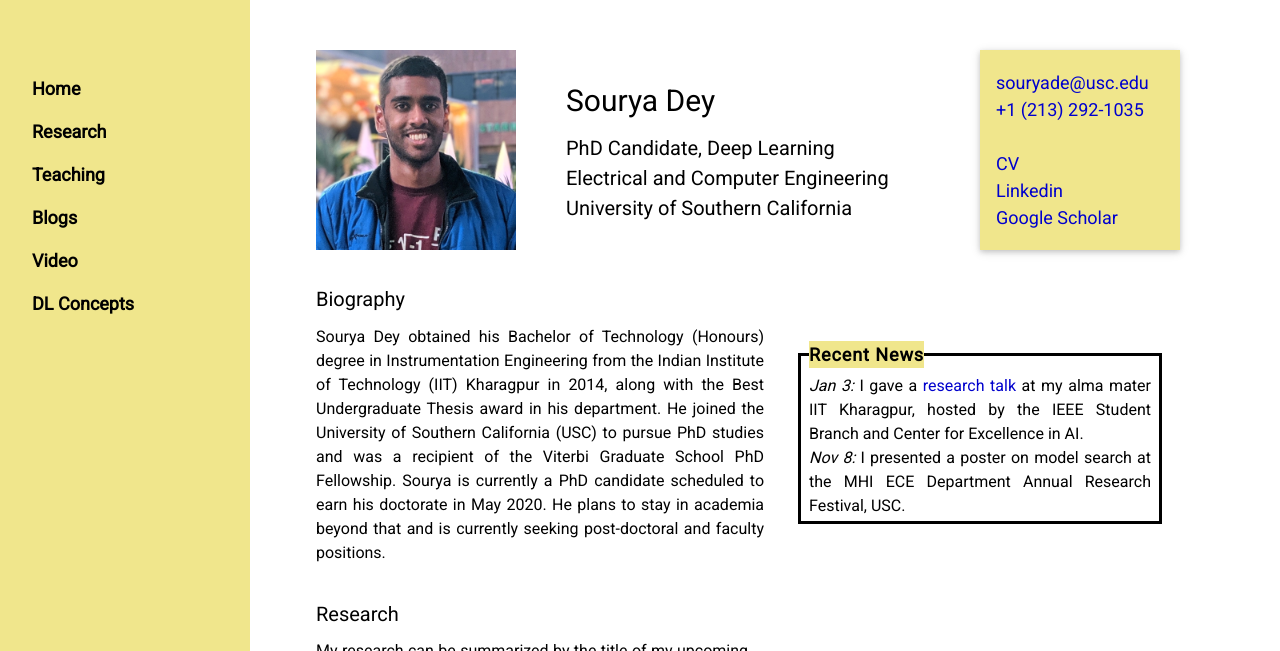
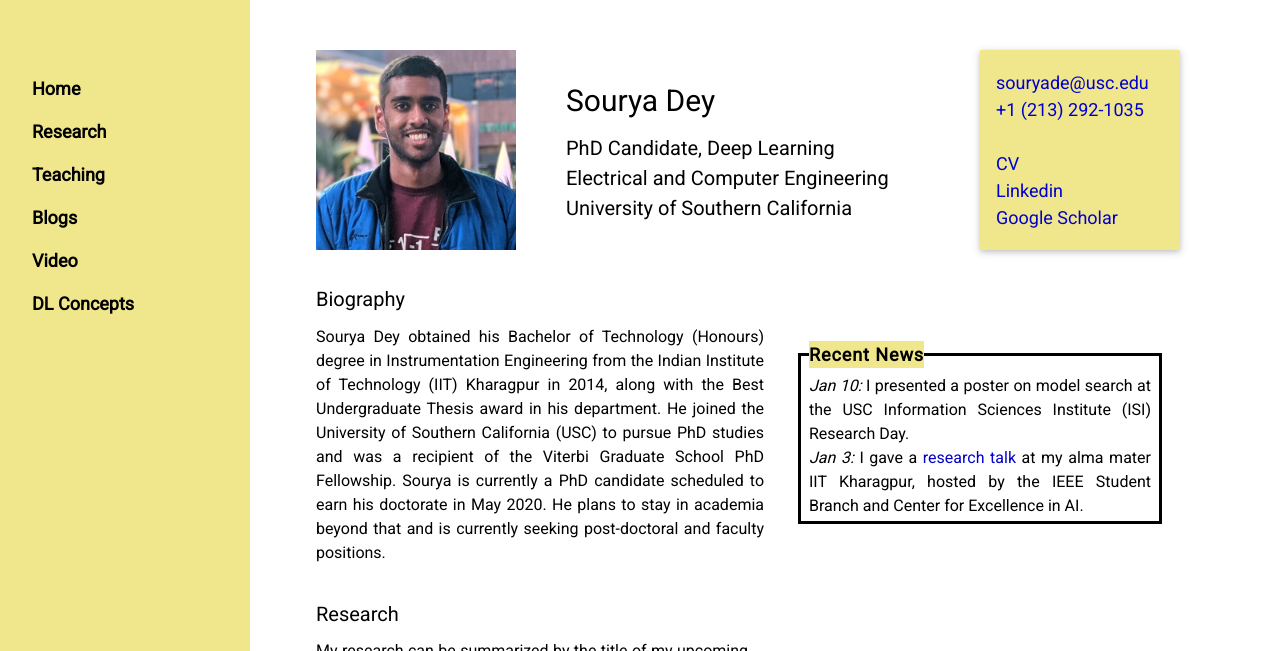
Before and after one commit to souryadey/souryadey.github.io, a Jekyll site: the page built from index.html, in a window 1280 px wide and 900 px high, cut to the strip 0-651 px from the top of the window. Built offline with Jekyll 4.4.1, drawn with Linux system fonts in a browser that asks for light colours.

Commit message:
adding ISI talk

```diff
--- a/index.html
+++ b/index.html
@@ -75,8 +75,8 @@
 		<form style="margin-top:1em;">
 			<fieldset>
 				<legend style="font-size:large; letter-spacing:0.05em; background-color:khaki;"><b>Recent News</b></legend>
-				<i>Jan 3:</i> I gave a <a class="brightlink" href="/research/material/SouryaDey_IITKGP2020_Talk.pdf" target="_blank">research talk</a> at my alma mater IIT Kharagpur, hosted by the IEEE Student Branch and Center for Excellence in AI.<br>
-				<i>Nov 8:</i> I presented a poster on model search at the MHI ECE Department Annual Research Festival, USC.
+				<i>Jan 10:</i> I presented a poster on model search at the USC Information Sciences Institute (ISI) Research Day.<br>
+				<i>Jan 3:</i> I gave a <a class="brightlink" href="/research/material/SouryaDey_IITKGP2020_Talk.pdf" target="_blank">research talk</a> at my alma mater IIT Kharagpur, hosted by the IEEE Student Branch and Center for Excellence in AI.
 			</fieldset>
 		</form>
     </div>
--- a/research/index.html
+++ b/research/index.html
@@ -110,7 +110,10 @@
 			Exploring Complexity Reduction in Deep Learning
 			<a class="pub" href="#notavailable"><del>Poster</del></a>
 			<span id="notavailable" style="font-size:small;">&nbsp; (poster currently not available since this is ongoing work)</span><br>
-			<i>Ming Hsieh ECE Department Annual Research Festival, University of Southern California,</i> 2019
+			<ul style="list-style-type:circle;">
+				<li><i>USC Information Sciences Institute (ISI) Research Day,</i> 2020</li>
+				<li><i>USC Ming Hsieh ECE Department Annual Research Festival,</i> 2019</li>
+			</ul>
 		</li>
 		<li>
 			Hardware Acceleration of Neural Networks via Pre-defined Sparsity
```
